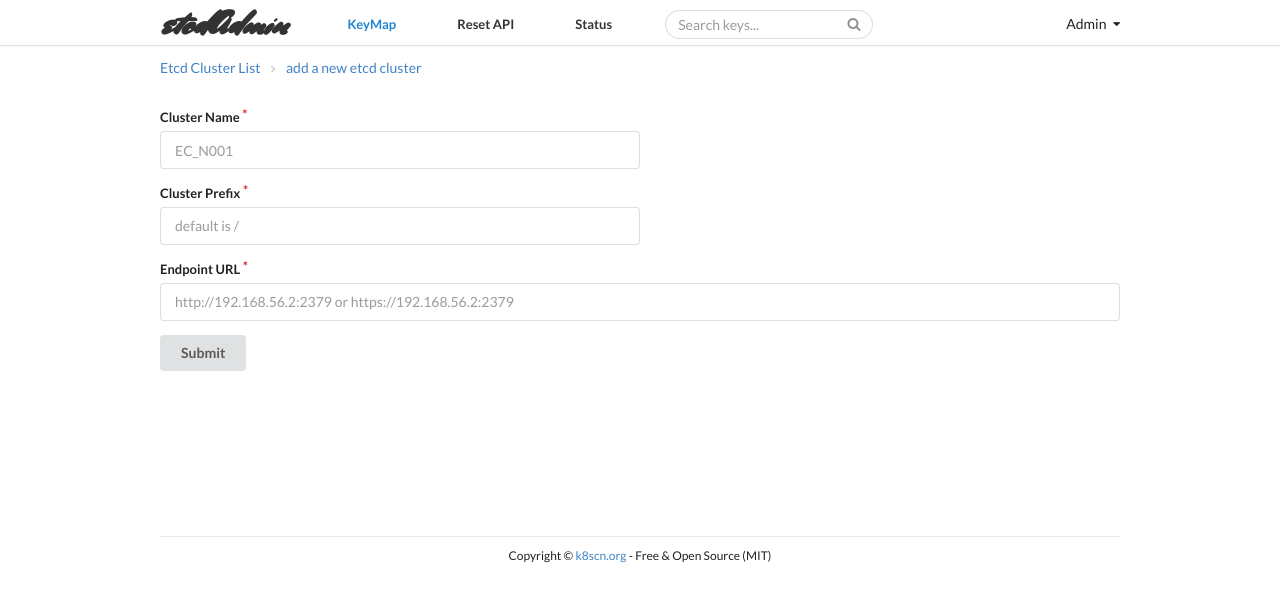
After one commit to andaok/etcdadmin, a Django app: page /cluster/add/ in a window 1280 px wide. The commit adds this page. Shown: the top 602 px of the page. Run offline with Django 3.2, Linux system fonts and the light colour scheme.

Commit message:
add form entrypoint for ec

```diff
--- a/action/admin.py
+++ b/action/admin.py
@@ -10,7 +10,8 @@ class EtcdClusterAdmin(admin.ModelAdmin):
     list_display = [
         'name',
         'serial_number',
-        'cluster_address',
+        'cluster_nodes',
+        'cluster_endpoint',
         'status',
         'protocol',
         'created_at',
@@ -22,7 +23,8 @@ class EtcdClusterAdmin(admin.ModelAdmin):
             'fields': (
                 'name',
                 'serial_number',
-                'cluster_address',
+                'cluster_nodes',
+                'cluster_endpoint',
                 'status',
                 'protocol',
             ),
--- /dev/null
+++ b/action/forms.py
@@ -0,0 +1,7 @@
+from django import forms
+from action.models import EtcdCluster
+
+class EtcdClusterForm(forms.ModelForm):
+    class Meta:
+        model = EtcdCluster
+        fields = ('name', 'cluster_endpoint', 'cluster_prefix')
--- a/action/models.py
+++ b/action/models.py
@@ -12,7 +12,9 @@ PROTOCOLS = (('a', 'HTTP'), ('b', 'HTTPS'))
 class EtcdCluster(models.Model):
     name = models.CharField(max_length=50)
     serial_number = models.CharField(max_length=100, unique=True)
-    cluster_address = models.CharField(max_length=200)
+    cluster_nodes = models.CharField(max_length=300)
+    cluster_endpoint = models.CharField(max_length=300)
+    cluster_prefix = models.CharField(max_length=100)
     status = models.CharField(max_length=1, choices=STATUS, default=1)
     protocol = models.CharField(max_length=1, choices=PROTOCOLS, default='a')
     created_at = models.DateTimeField(default=datetime.now)
@@ -21,7 +23,7 @@ class EtcdCluster(models.Model):
     class Meta:
         db_table = 'etcdcluster'
         verbose_name = _(u'etcdcluster')
-        unique_together = ("name", "cluster_address")
+        unique_together = ("name", "cluster_nodes")
 
     def __unicode__(self):
         return "%s - %s  %s / %s" % (self.name, self.cluster_address, self.status, self.created_at)
--- a/action/views.py
+++ b/action/views.py
@@ -2,11 +2,12 @@
 
 from django.contrib import messages
 from django.core.urlresolvers import reverse
-from django.shortcuts import render_to_response
-from django.http import HttpResponseRedirect, Http404
+from django.shortcuts import render_to_response, render
+from django.http import HttpResponseRedirect
 from django.template import RequestContext
 from etcdadmin.settings import ETCDCLUSTER_PREFIX
 from .models import EtcdCluster
+from .forms import EtcdClusterForm
 
 import etcd
 from urllib.parse import urlparse
@@ -49,6 +50,25 @@ def home(request):
         context_instance=RequestContext(request)
     )
 
+def add_etcd_cluster(request):
+
+    form = EtcdClusterForm()
+    if request.method == "POST":
+        form = EtcdClusterForm(request.POST)
+        if form.is_valid():
+            ec = form.save(commit=False)
+            print(request.POST['ec_name'])
+            ec.name = request.POST['ec_name']
+            ec.prefix = request.POST['ec_prefix']
+            ec.endpoint = request.POST['ec_endpoint']
+            print(ec)
+            ec.save()
+            return HttpResponseRedirect('/')
+    else:
+        print("something is wrong.")
+        form = EtcdClusterForm()
+
+    return render(request, 'addetcdcluster.html', locals())
 
 def get_dir(request, ecsn=None):
 
@@ -57,7 +77,7 @@ def get_dir(request, ecsn=None):
         print(ecsn)
         etcd_cluster = EtcdCluster.objects.get(serial_number=ecsn)
         print(etcd_cluster.name)
-        eClient = etcd.Client(host=etcd_cluster.cluster_address, port=4001, protocol="http", allow_reconnect=True)
+        eClient = etcd.Client(host=etcd_cluster.cluster_nodes, port=4001, protocol="http", allow_reconnect=True)
         dirs = eClient.read(str(ETCDCLUSTER_PREFIX), recursive=True, sorted=True)
 #           for child in r.children:
 #           print(child.key, child.value)
--- a/etcdadmin/urls.py
+++ b/etcdadmin/urls.py
@@ -21,10 +21,15 @@ urlpatterns = [
     # operator
     url(r'^admin/', admin.site.urls),
     url(r'^$', action_views.home, name='home'),
-    url(r'^(\d{4})/keys/$', action_views.get_dir, name='getdir'),
-    url(r'^(\d{4})/keys/set/(?P<key>.*)', action_views.set_key, name='setkey'),
-    url(r'^(\d{4})/keys/update/(?P<key>.*)', action_views.update_key, name='updatekey'),
-    url(r'^(\d{4})/keys/del/(?P<key>.*)', action_views.delete_key, name='delkey'),
+
+    # etcd clusters
+    url(r'^cluster/add/$', action_views.add_etcd_cluster, name='addetcdcluster'),
+
+    # etcd cluster dirs
+    url(r'^ec-(\d{4})/keys/$', action_views.get_dir, name='getdir'),
+    url(r'^ec-(\d{4})/keys/set/(?P<key>.*)', action_views.set_key, name='setkey'),
+    url(r'^ec-(\d{4})/keys/update/(?P<key>.*)', action_views.update_key, name='updatekey'),
+    url(r'^ec-(\d{4})/keys/del/(?P<key>.*)', action_views.delete_key, name='delkey'),
 #    url(r'^status', 'action_views.status', name='etcdstatus'),
 
     # reset api
--- a/statics/assets/css/common.css
+++ b/statics/assets/css/common.css
@@ -110,21 +110,32 @@ a.active {
     margin-top: 20px;
 }
 .etcd-cluster-count-nop {
-    margin-top: 45px;
+    margin-top: 85px;
     color: #BBC2C5;
+}
+
+/* add etcd cluster*/
+.add-etcd-cluster {
+    margin-top: 30px;
 }
 
 /* footer */
 .footer {
     overflow: hidden;
-    font-size: 12px;
     text-align: center;
     padding-top: 4px;
-    margin: 45px 0 65px;
+    margin: 25px 0 45px;
+}
+.footer .container {
     border-top: 1px solid rgba(34,36,38,.1);
 }
 
+.footer p {
+    padding: 10px;
+    font-size: 12px;
+}
+
 /* common */
-.etcd-cluster-list, .etcd-cluster-dirs {
+.etcd-cluster-list, .etcd-cluster-dirs, .add-etcd-cluster {
     min-height: 400px;
 }
--- /dev/null
+++ b/templates/addetcdcluster.html
@@ -0,0 +1,41 @@
+{% extends 'base.html' %}
+
+{% block content %}
+
+
+<div class="nav-guide">
+    <div class="container">
+        <div class="ui breadcrumb">
+            <a class="section" href="/">Etcd Cluster List</a>
+            <i class="right angle icon divider"></i>
+            <a class="section">add a new etcd cluster</a>
+        </div>
+    </div>
+</div>
+<div class="add-etcd-cluster">
+	<form class="ui form" action="" method="POST">
+		{% csrf_token %}
+	  	<div class="required eight wide field">
+	      	<label>Cluster Name</label>
+	      	<input type="text" placeholder="EC_N001" name="ec_name">
+	  	</div>
+	  	<div class="required eight wide field">
+	     	<label>Cluster Prefix</label>
+	      	<input type="text" placeholder="default is /" name="ec_prefix">
+	  	</div>
+	  	<div class="required field">
+	      	<label>Endpoint URL</label>
+	      	<input type="text" name="last-name" placeholder="http://192.168.56.2:2379 or https://192.168.56.2:2379" name="ec_endpoint">
+	  	</div>
+	   	<button class="ui button" type="submit">Submit</button>
+	</form>
+</div>
+{% endblock %}
+
+{% block extra-js %}
+<script type="text/javascript">
+$('.ui.radio.checkbox')
+  .checkbox()
+</script>
+{% endblock %}
+;
--- a/templates/base.html
+++ b/templates/base.html
@@ -45,8 +45,8 @@
         {% block content %} {% endblock %}
         </div>
 	</div>
-    <div class="container">
-        <div class="footer">
+    <div class="footer">
+        <div class="container">
             <p>Copyright &copy; <a href="//k8scn.org">k8scn.org</a> - Free & Open Source (MIT)</p>
         </div>
     </div>
--- a/templates/getdir.html
+++ b/templates/getdir.html
@@ -8,7 +8,7 @@
         <div class="ui breadcrumb">
             <a class="section"><a href="/">Etcd Cluster List</a></a>
             <i class="right angle icon divider"></i>
-            <div class="active section">Cluster-1@192.168.56.2:4001</div>
+            <div class="active section">EC-0001@192.168.56.2:4001</div>
             <i class="right angle icon divider"></i>
             <a class="section"><a href="#" title="add a new key or dir"><i class="plus icon"></i></a></a>
         </div>
--- a/templates/home.html
+++ b/templates/home.html
@@ -8,7 +8,7 @@
         <div class="ui breadcrumb">
             <a class="section">Etcd Cluster List</a>
             <i class="right angle icon divider"></i>
-            <a class="section"><a href="#" title="add a new etcd cluster"><i class="plus icon"></i></a></a>
+            <a class="section"><a href="/cluster/add/" title="add a new etcd cluster"><i class="plus icon"></i></a></a>
         </div>
     </div>
 </div>
@@ -33,8 +33,8 @@
         {% for ec in ecs %}
         <tr>
           <td>{{ forloop.counter }}</td>
-          <td>http</td>
-          <td><a href="/{{ ec.serial_number }}/keys/">http://{{ ec.cluster_address }}:2379?tls=flase</a></td>
+          <td>{{ ec.get_protocol_display }}</td>
+          <td><a href="/ec-{{ ec.serial_number }}/keys/">http://{{ ec.cluster_nodes }}:2379?tls=flase</a></td>
           <td>False</td>
           <td>ON</td>
           <td>{{ ec.created_at|date:'Y-m-d H:i' }}</td>
```
Also changed, not shown: 1 other file.
